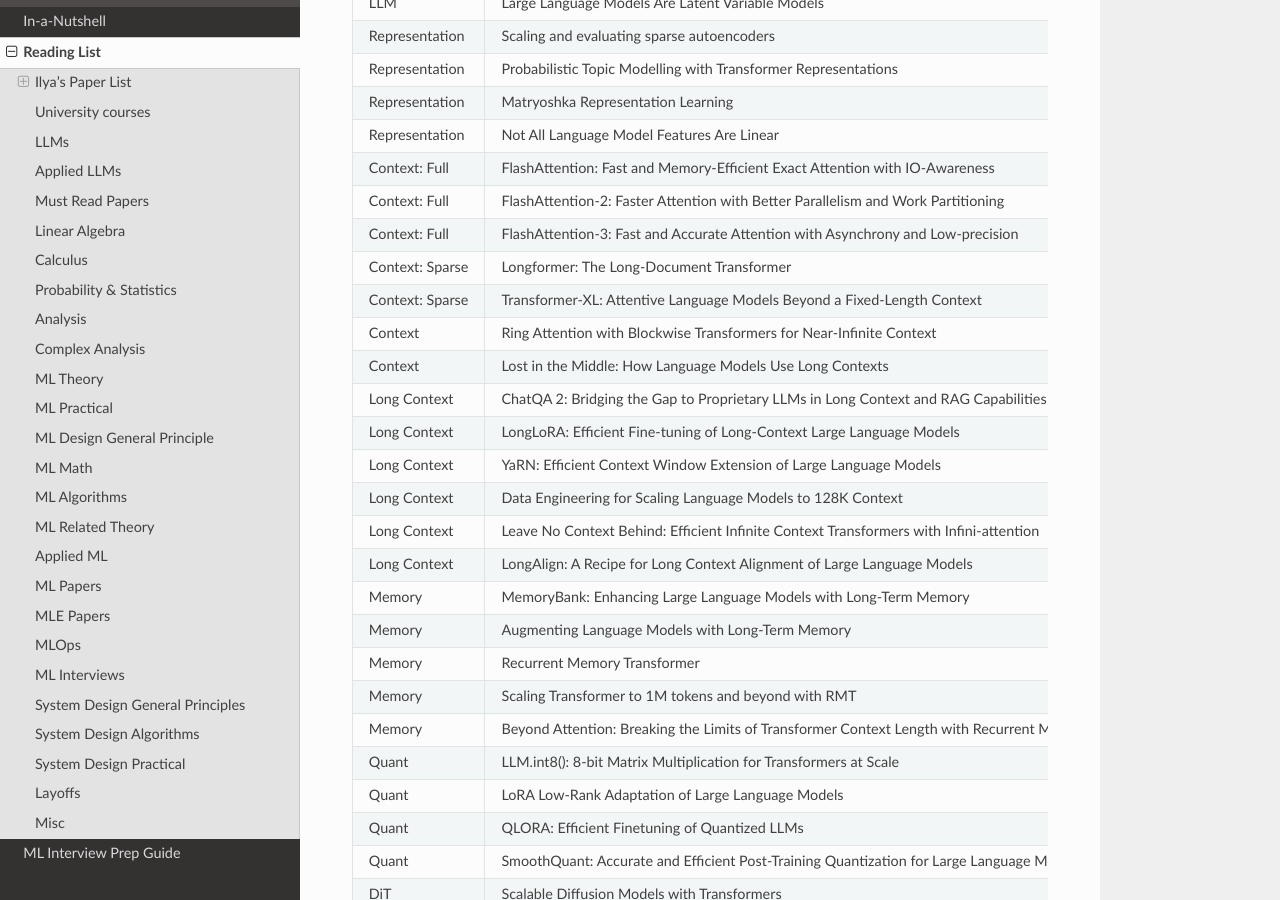
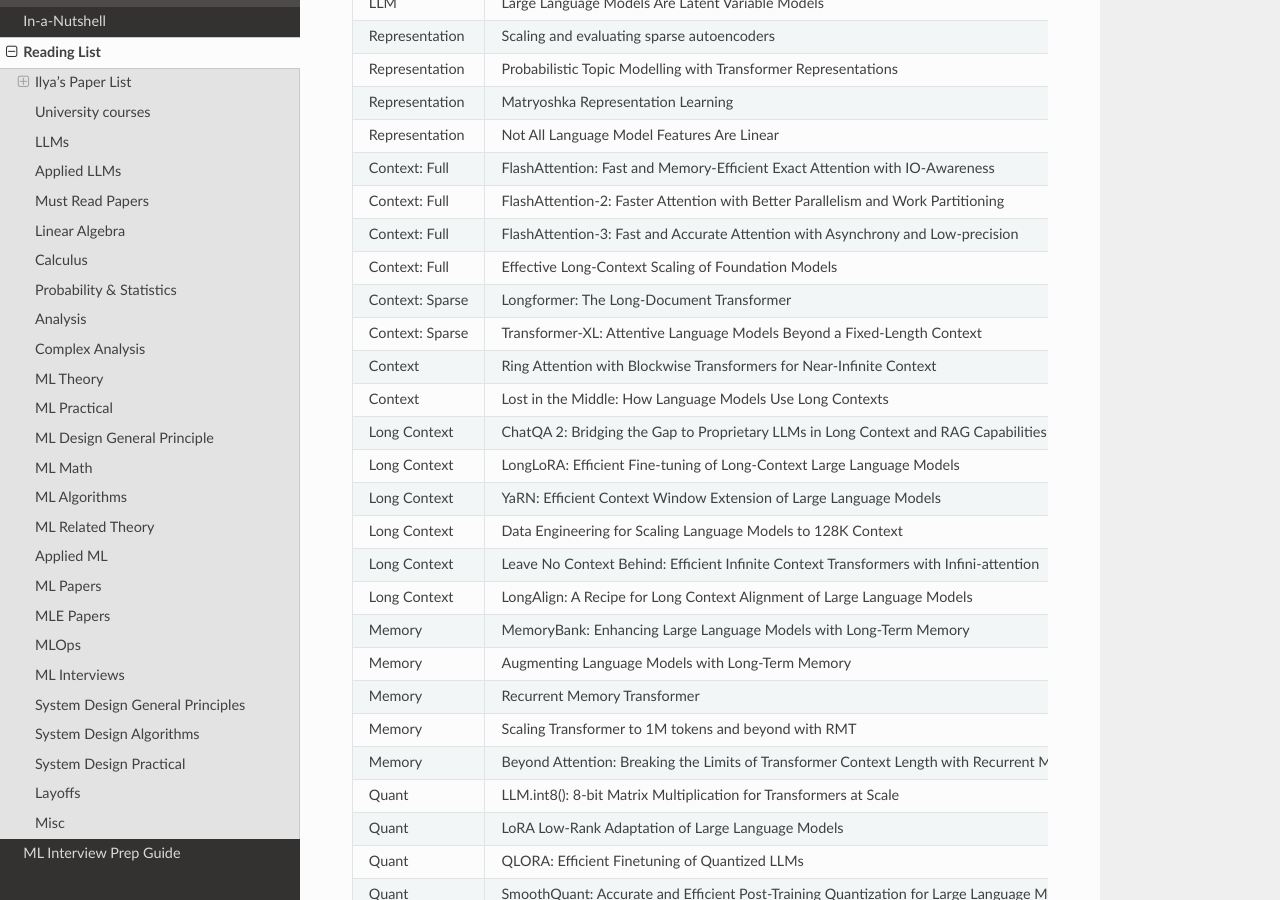
Before and after one commit to uselesstechjunks/leetcode, a Sphinx documentation site: the page built from docs/source/readlist.rst, in a window 1280 px wide and 900 px high, scrolled down 4467 px. Built offline with Sphinx 7.4.7 and the Read the Docs theme 2.0.0, drawn with Linux system fonts in a browser that asks for light colours.

Commit message:
Update readlist.rst (#310)

```diff
--- a/docs/source/readlist.rst
+++ b/docs/source/readlist.rst
@@ -172,6 +172,7 @@ Must Read Papers
 		Context: Full, FlashAttention: Fast and Memory-Efficient Exact Attention with IO-Awareness
 		Context: Full, FlashAttention-2: Faster Attention with Better Parallelism and Work Partitioning
 		Context: Full, FlashAttention-3: Fast and Accurate Attention with Asynchrony and Low-precision
+		Context: Full, Effective Long-Context Scaling of Foundation Models
 		Context: Sparse, Longformer: The Long-Document Transformer
 		Context: Sparse, Transformer-XL: Attentive Language Models Beyond a Fixed-Length Context
 		Context, Ring Attention with Blockwise Transformers for Near-Infinite Context
```
